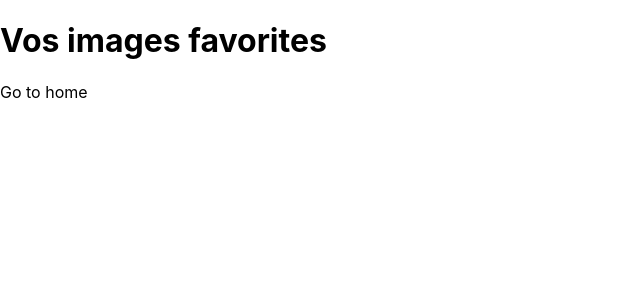
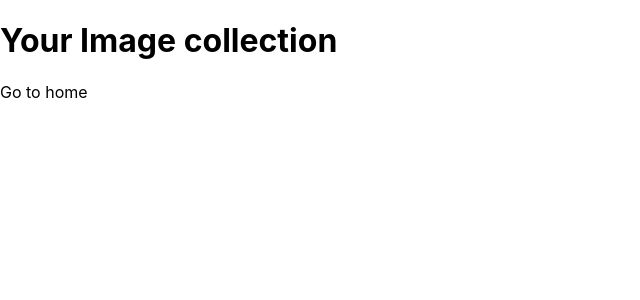
Before and after one commit to JeRimes/RandomImage, a Next.js app: page /fav in a window 1280 px wide. Shown: the top 300 px of the page, without its empty margins (0-640 px from the left). Built offline with nearby package versions, Linux system fonts and the light colour scheme.

Commit message:
change to english

```diff
--- a/pages/fav.js
+++ b/pages/fav.js
@@ -9,7 +9,7 @@ export default function Home() {
 
     return (
         <div>
-            <h1>Vos images favorites</h1>
+            <h1>Your Image collection</h1>
             <Link href="/">
                 <a>Go to home</a>
             </Link>
```
